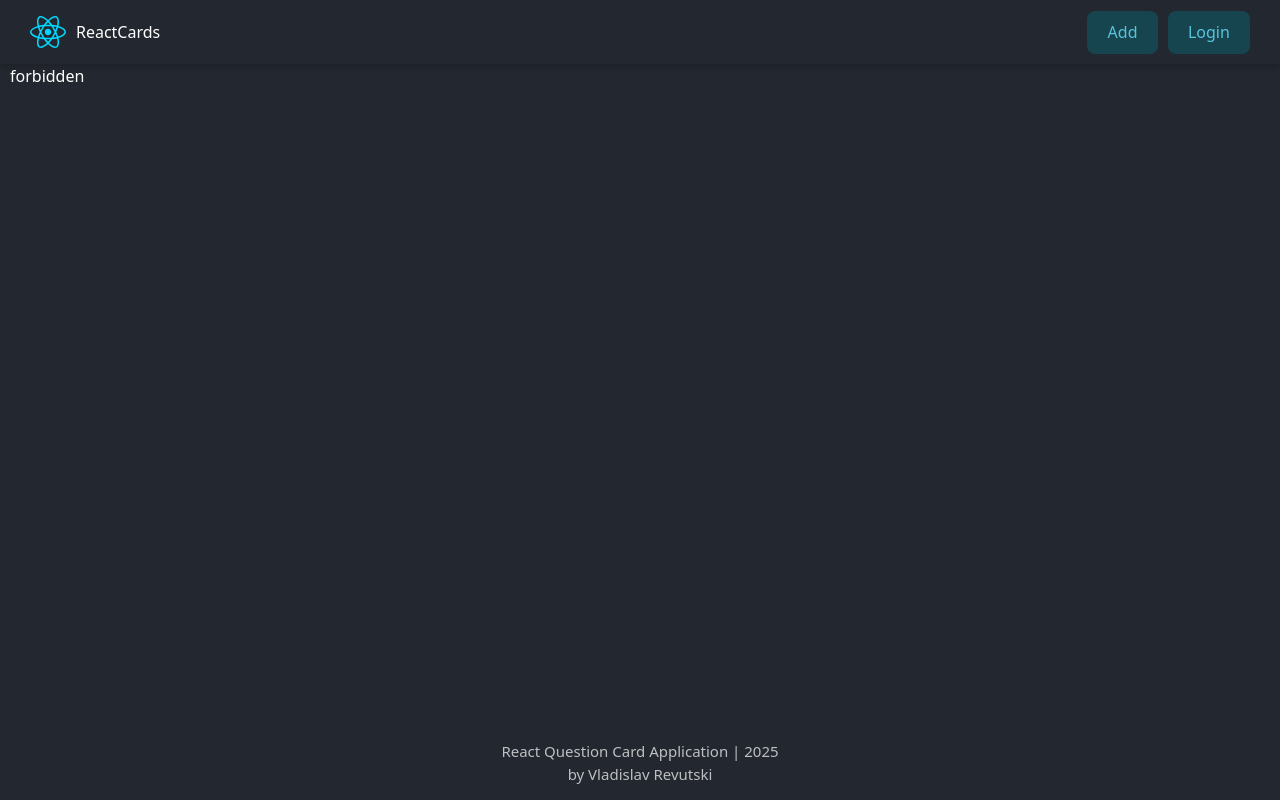
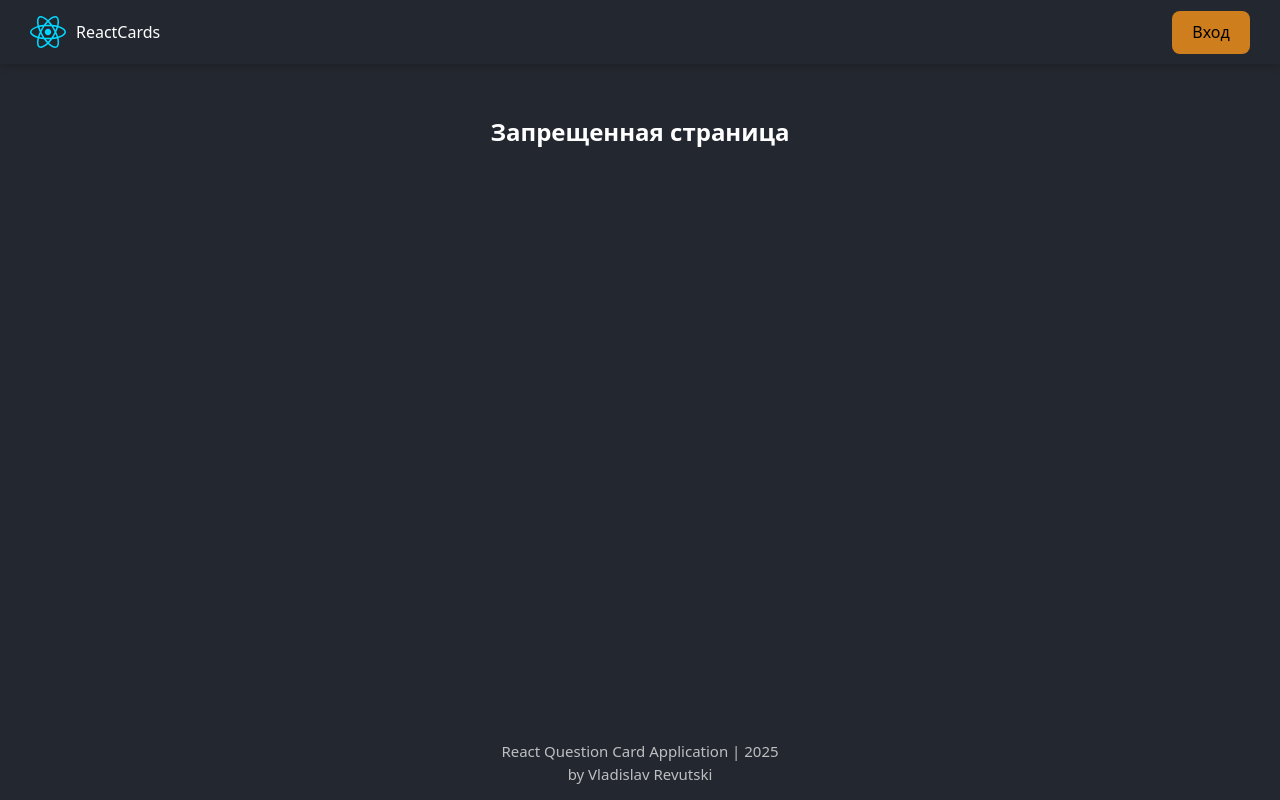
Before and after one commit to VladRevucki/React-App, a React (Vite) app: page /forbidden in a window 1280 px wide. Built offline with nearby package versions, Linux system fonts and the light colour scheme.

Commit message:
auth provider, protected  routes

```diff
--- a/db.json
+++ b/db.json
@@ -554,7 +554,8 @@
         "https://nextjs.org/docs"
       ],
       "level": 3,
-      "completed": false
+      "completed": false,
+      "editDate": "27.06.2025, 11:09"
     }
   ]
 }
--- a/src/App.jsx
+++ b/src/App.jsx
@@ -1,26 +1,56 @@
-import { BrowserRouter, Route, Routes } from "react-router"
+import {
+	BrowserRouter,
+	Navigate,
+	Outlet,
+	Route,
+	Routes,
+	useLocation,
+} from "react-router"
 import { MainLayout } from "./components/MainLayout"
 import { HomePage } from "./pages/HomePage"
 import { NotFoundPage } from "./pages/NotFoundPage"
 import { QuestionPage } from "./pages/QuestionPage"
 import { AddQuestionsPageLazy } from "./pages/AddQuestionsPage"
 import { EditQuestionPage } from "./pages/EditQuestionPage/EditQuestionPage"
+import { AuthProvider } from "./auth/AuthProvider"
+import { useAuth } from "./hooks/useAuth"
+import { ForbiddenPage } from "./pages/ForbiddenPage"
+
+const ProtectedRoutes = () => {
+	const { isAuth } = useAuth()
+	const location = useLocation()
+
+	return isAuth ? (
+		<Outlet />
+	) : (
+		<Navigate
+			to="/forbidden"
+			state={{ from: location.pathname }}
+			replace={true}
+		/>
+	)
+}
 
 function App() {
 	// return <MainLayout />
 	return (
+		<AuthProvider>
 			<BrowserRouter>
 				<Routes>
 					<Route element={<MainLayout />}>
 						<Route path="/" element={<HomePage />} />
-					<Route path="/forbidden" element={<div>forbidden</div>} />
+						<Route path="/forbidden" element={<ForbiddenPage />} />
+						<Route path="/question/:id" element={<QuestionPage />} />
+						{/* защищенный роутер */}
+						<Route element={<ProtectedRoutes />}>
 							<Route path="/addquestion" element={<AddQuestionsPageLazy />} />
-					<Route path="/question/:id" element={<QuestionPage />} />
 							<Route path="/editquestion/:id" element={<EditQuestionPage />} />
 							<Route path="*" element={<NotFoundPage />} />
 						</Route>
+					</Route>
 				</Routes>
 			</BrowserRouter>
+		</AuthProvider>
 	)
 }
 
--- /dev/null
+++ b/src/auth/AuthProvider/AuthProvider.jsx
@@ -0,0 +1,15 @@
+import { createContext, useState } from "react"
+import { AUTH_STORAGE } from "../../constants"
+
+export const AuthContext = createContext(null)
+
+export const AuthProvider = ({ children }) => {
+	const isLogin = JSON.parse(localStorage.getItem(AUTH_STORAGE)) || false
+	const [isAuth, setIsAuth] = useState(isLogin)
+
+	return (
+		<AuthContext.Provider value={{ isAuth, setIsAuth }}>
+			{children}
+		</AuthContext.Provider>
+	)
+}
--- /dev/null
+++ b/src/auth/AuthProvider/index.jsx
@@ -0,0 +1 @@
+export { AuthContext, AuthProvider } from "./AuthProvider"
--- a/src/components/Header/Header.jsx
+++ b/src/components/Header/Header.jsx
@@ -3,9 +3,18 @@ import { Button } from "../Button"
 import cls from "./Header.module.css"
 import ReactLogo from "../../assets/react.svg"
 import { useNavigate } from "react-router-dom"
+import { useAuth } from "../../hooks/useAuth"
+import { AUTH_STORAGE } from "../../constants"
 
 export const Header = () => {
 	const navigate = useNavigate()
+
+	const { isAuth, setIsAuth } = useAuth()
+
+	const loginHandler = () => {
+		localStorage.setItem(AUTH_STORAGE, !isAuth)
+		setIsAuth(!isAuth)
+	}
 
 	return (
 		<header className={cls.header}>
@@ -15,8 +24,12 @@ export const Header = () => {
 			</p>
 
 			<div className={cls.headerButton}>
-				<Button onClick={() => navigate("/addquestion")}>Add</Button>
-				<Button>Login</Button>
+				{isAuth && (
+					<Button onClick={() => navigate("/addquestion")}>Добавить</Button>
+				)}
+				<Button onClick={loginHandler} isActive={!isAuth}>
+					{isAuth ? "Выход" : "Вход"}
+				</Button>
 			</div>
 		</header>
 	)
--- a/src/constants/index.js
+++ b/src/constants/index.js
@@ -1,2 +1,4 @@
 /**для быстрого доступа к серверу */
 export const API_URL = "http://localhost:7789"
+
+export const AUTH_STORAGE = "reactCardLogin"
--- /dev/null
+++ b/src/hooks/useAuth.js
@@ -0,0 +1,6 @@
+import { useContext } from "react"
+import { AuthContext } from "../auth/AuthProvider"
+
+export const useAuth = () => {
+	return useContext(AuthContext)
+}
--- /dev/null
+++ b/src/pages/ForbiddenPage/ForbiddenPage.jsx
@@ -0,0 +1,18 @@
+import { useLocation, useNavigate } from "react-router-dom"
+import cls from "./ForbiddenPage.module.css"
+import { useEffect } from "react"
+import { useAuth } from "../../hooks/useAuth"
+
+export const ForbiddenPage = () => {
+	const location = useLocation()
+	const navigate = useNavigate()
+	const { isAuth } = useAuth()
+
+	const fromPage = location.state?.from || "/"
+
+	useEffect(() => {
+		isAuth && navigate(fromPage, { replace: true })
+	}, [isAuth])
+
+	return <h2 className={cls.title}>Запрещенная страница</h2>
+}
--- /dev/null
+++ b/src/pages/ForbiddenPage/ForbiddenPage.module.css
@@ -0,0 +1,4 @@
+.title {
+	width: fit-content;
+	margin: 50px auto;
+}
--- /dev/null
+++ b/src/pages/ForbiddenPage/index.jsx
@@ -0,0 +1 @@
+export { ForbiddenPage } from "./ForbiddenPage"
--- a/src/pages/HomePage/HomePage.jsx
+++ b/src/pages/HomePage/HomePage.jsx
@@ -122,12 +122,12 @@ export const HomePage = () => {
 					onChange={onSortSelectChangeHandler}
 					className={cls.select}
 				>
-					<option value="">sort by</option>
+					<option value="">сортировка</option>
 					<hr />
-					<option value="_sort=level">level ASC</option>
-					<option value="_sort=-level">level DESC</option>
-					<option value="_sort=completed">completed ASC</option>
-					<option value="_sort=-completed">completed DESC</option>
+					<option value="_sort=level">уровни по возрастанию</option>
+					<option value="_sort=-level">уровни по убыванию</option>
+					<option value="_sort=completed">выполнение по возрастанию</option>
+					<option value="_sort=-completed">выполнение по убыванию</option>
 				</select>
 				<select
 					value={countSelectValue}
--- a/src/pages/QuestionPage/QuestionPage.jsx
+++ b/src/pages/QuestionPage/QuestionPage.jsx
@@ -6,6 +6,7 @@ import { useNavigate, useParams } from "react-router-dom"
 import { useFetch } from "../../hooks/useFetch"
 import { API_URL } from "../../constants"
 import { Loader, SmallLoader } from "../../components/Loader"
+import { useAuth } from "../../hooks/useAuth"
 
 export const QuestionPage = () => {
 	const checkboxId = useId()
@@ -15,6 +16,8 @@ export const QuestionPage = () => {
 	const [card, setCard] = useState(null)
 
 	const { id } = useParams()
+
+	const { isAuth } = useAuth()
 
 	const onCheckboxChangeHandler = () => {
 		setIsChecked(!isChecked)
@@ -100,6 +103,7 @@ export const QuestionPage = () => {
 						{isCardUpdating && <SmallLoader />}
 					</label>
 
+					{isAuth && (
 						<Button
 							onClick={() => {
 								navigate(`/editquestion/${card.id}`)
@@ -108,6 +112,7 @@ export const QuestionPage = () => {
 						>
 							Изменить вопрос
 						</Button>
+					)}
 					<Button
 						onClick={() => {
 							navigate("/")
```
Lines whose indentation alone changed are shown as unchanged.
